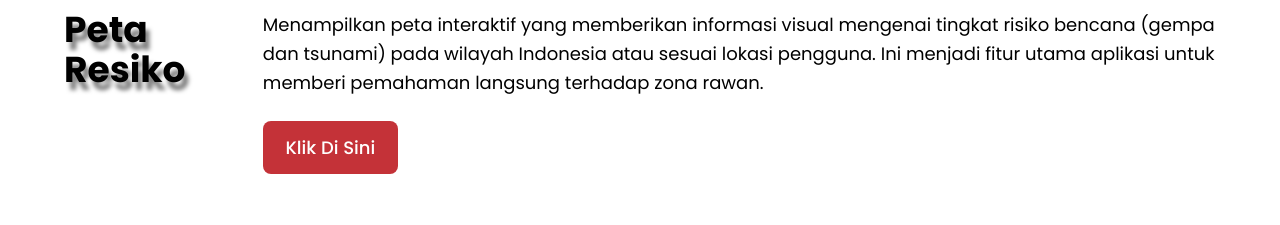
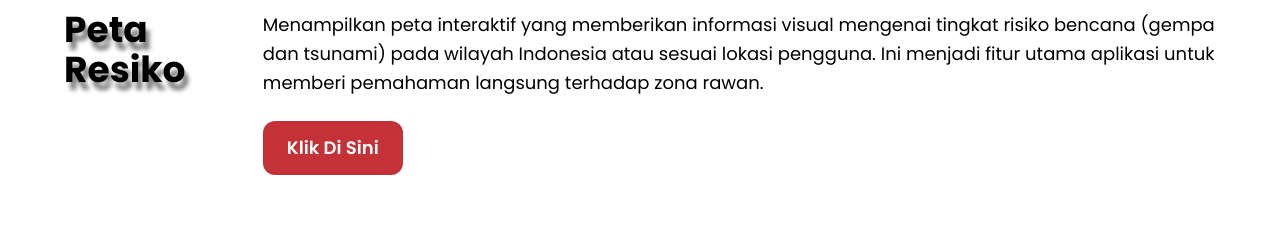
Before and after one commit to zainalsaputra/mitigasi-kita-app-frontend, a React (Vite) app: page / in a window 1280 px wide. Shown: the part 1040-1265 px from the top of the page. Built offline with nearby package versions, Linux system fonts and the light colour scheme; a web font is replaced by a local one.

Commit message:
menghapus style button di index

```diff
--- a/src/index.css
+++ b/src/index.css
@@ -45,25 +45,6 @@
   line-height: 1.1;
 }
 
-button {
-  border-radius: 8px;
-  border: 1px solid transparent;
-  padding: 0.6em 1.2em;
-  font-size: 1em;
-  font-weight: 500;
-  font-family: inherit;
-  background-color: #1a1a1a;
-  cursor: pointer;
-  transition: border-color 0.25s;
-}
-button:hover {
-  border-color: #646cff;
-}
-button:focus,
-button:focus-visible {
-  outline: 4px auto -webkit-focus-ring-color;
-}
-
 .hero-section-test-bg {
   background-color: #e0e0e0;
   padding: 32px 0;
```
